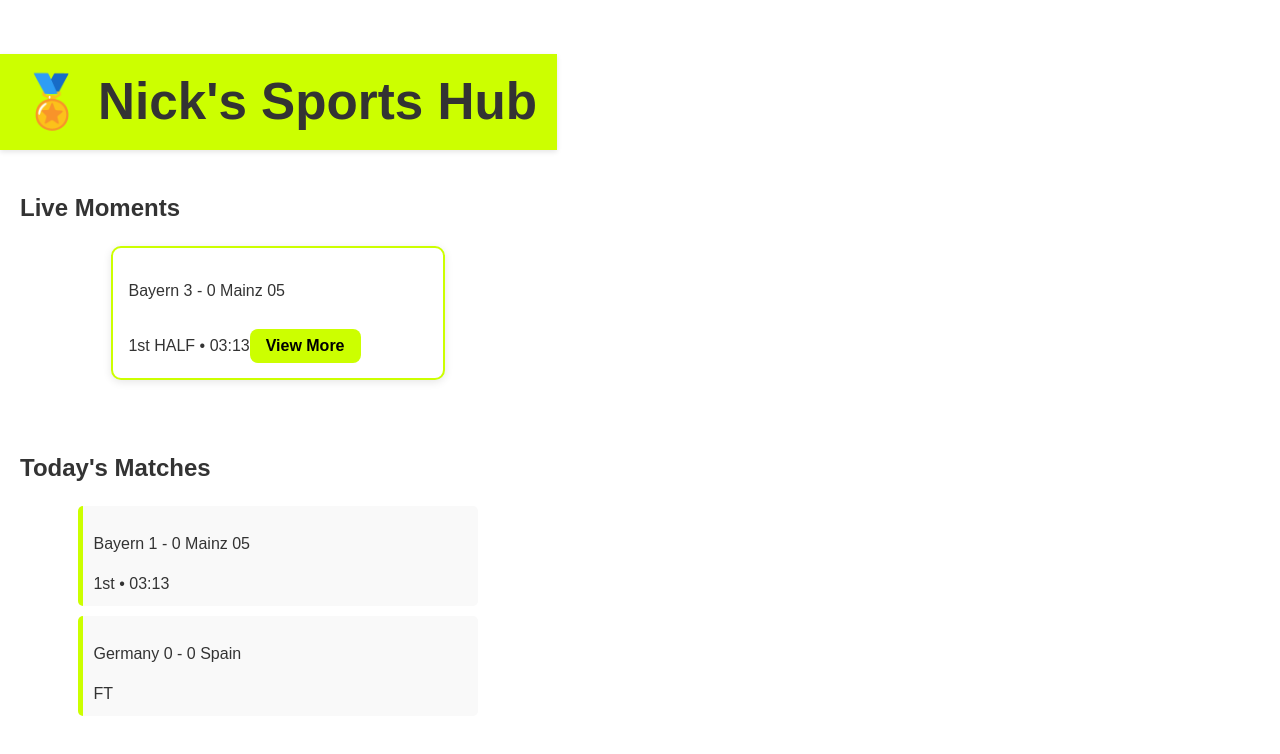
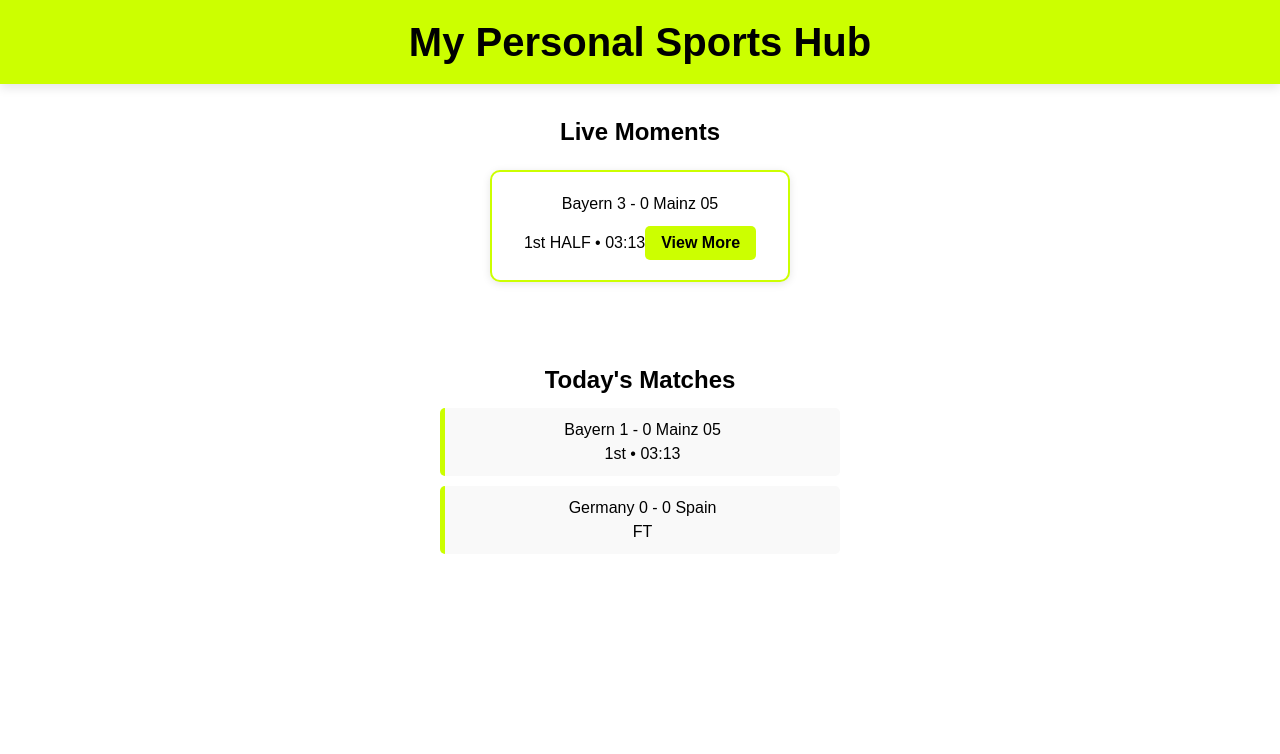
Before and after one commit to nick-bui19/my-sports-scoreboard-react, a React (Vite) app: page / in a window 1280 px wide. Shown: the top 754 px of the page. Built offline with nearby package versions, Linux system fonts and the light colour scheme.

Commit message:
fix full wide screen issue

```diff
--- a/src/App.css
+++ b/src/App.css
@@ -1,35 +1,70 @@
-body {
+/* Reset & Base Layout */
+* {
   margin: 0;
-  font-family: 'Arial', sans-serif;
-  background-color: #ffffff;
-  color: #333;
+  padding: 0;
+  box-sizing: border-box;
 }
 
-.app-header {
-  background-color: #CCFF00;  /* Tennis ball yellow */
-  padding: 20px;
-  text-align: center;
-  box-shadow: 0 2px 5px rgba(0,0,0,0.1);
+html, body, #root {
+  height: 100%;
+  width: 100%;
+  font-family: Arial, sans-serif;
+  background-color: #fff;
+  color: #000;
 }
 
-h1 {
-  margin: 0;
+@import url('https://fonts.googleapis.com/css2?family=Poppins:wght@600&display=swap');
+
+body {
+  font-family: 'Poppins', sans-serif;
+  background-color: #ffffff;
+  color: #222;
 }
 
-.live-section, .today-section {
-  padding: 20px;
+
+/* Header */
+.app-header {
+  width: 100%;
+  text-align: center;
+  background-color: #CCFF00;   /* Tennis ball yellow */
+  padding: 20px 40px;
+  box-shadow: 0 4px 10px rgba(0,0,0,0.1);
 }
 
+.app-header h1 {
+  font-size: 2.5rem;
+}
+
+/* Main App Container */
+.App {
+  display: flex;
+  flex-direction: column;
+  align-items: center;
+  width: 100%;
+}
+
+/* Sections */
+.section {
+  width: 100%;
+  max-width: 800px;
+  text-align: center;
+  padding: 30px 20px; /*section spacing */
+}
+
+
+/* Live Score Card */
 .live-card {
+  margin: 20px auto;
   background: #fff;
   border: 2px solid #CCFF00;
-  padding: 15px;
-  margin: 10px auto;
+  padding: 20px;
   width: 300px;
   border-radius: 10px;
   box-shadow: 0 2px 8px rgba(0,0,0,0.1);
 }
 
+
+/* Button */
 .live-card button {
   margin-top: 10px;
   background-color: #CCFF00;
@@ -37,8 +72,15 @@
   padding: 8px 16px;
   cursor: pointer;
   font-weight: bold;
+  border-radius: 5px;
+  transition: background 0.3s;
 }
 
+.live-card button:hover {
+  background-color: #b3e600;
+}
+
+/* Today's Matches */
 .today-matches {
   max-width: 400px;
   margin: auto;
--- a/src/App.jsx
+++ b/src/App.jsx
@@ -8,17 +8,19 @@
 
 function App() {
   return (
+    <>
+      <Header />
       <div className="App">
-      <Header />
-      <section className="live-section">
+        <section className="section">
           <h2>Live Moments</h2>
           <LiveScoreCard />
         </section>
-      <section className="today-section">
+        <section className="section">
           <h2>Today's Matches</h2>
           <TodayMatches />
         </section>
       </div>
+    </>
   );
 }
 
--- a/src/components/Header.jsx
+++ b/src/components/Header.jsx
@@ -3,7 +3,9 @@
 function Header() {
   return (
     <header className="app-header">
-      <h1>🏅 Nick's Sports Hub</h1>
+      <h1>
+        My Personal Sports Hub
+      </h1>
     </header>
   );
 }
```
Lines whose indentation alone changed are shown as unchanged.
